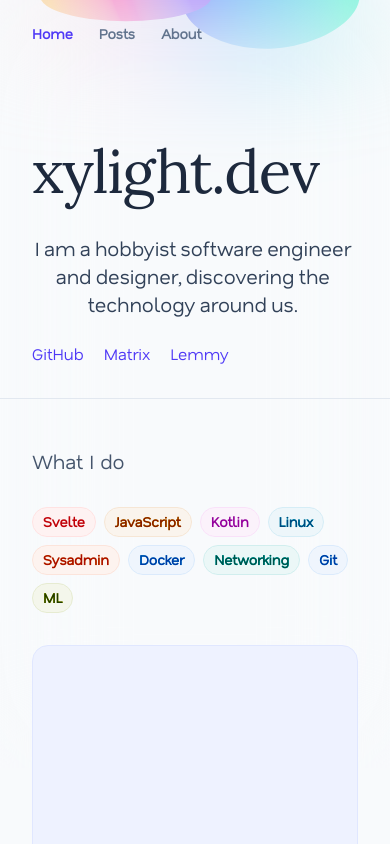
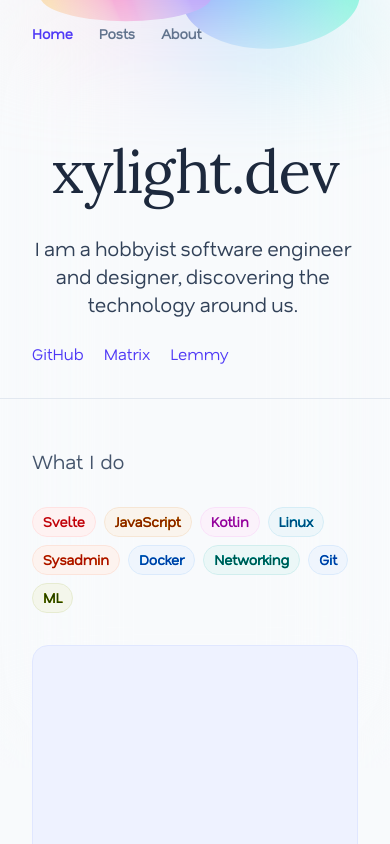
Before and after one commit to Xyphyn/xyphyn.github.io, a SvelteKit app: page / in a window 390 px wide. Shown: the top 844 px of the page. Built offline with nearby package versions, Linux system fonts and the light colour scheme.

Commit message:
fix: inconsistent alignment of header

```diff
--- a/src/routes/+page.svelte
+++ b/src/routes/+page.svelte
@@ -51,9 +51,13 @@
 			</svg>
 		</div>
 	</div>
-	<div class="p-8 pb-0 xl:px-32 py-16 xl:py-16 space-y-8 text-xl w-full text-center sm:text-left">
+	<div
+		class="p-8 pb-0 xl:px-32 py-16 xl:py-16 space-y-8 text-xl w-full text-center justify-center sm:text-left sm:justify-start"
+	>
 		<header class="space-y-6 max-w-xl">
-			<h1 class="font-medium tracking-tight text-6xl sm:text-7xl font-display leading-[1.3] flex">
+			<h1
+				class="font-medium tracking-tight text-6xl sm:text-7xl font-display leading-[1.3] flex justify-center sm:justify-start"
+			>
 				<span class="animate-pop-in inline-block">xylight</span>
 				<span class="animate-pop-in inline-block" style="animation-delay: 100ms; opacity: 0;">
 					.dev
```
